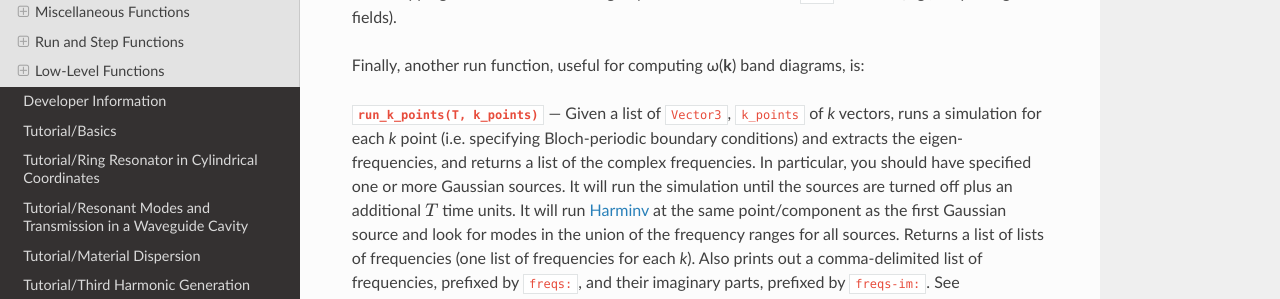
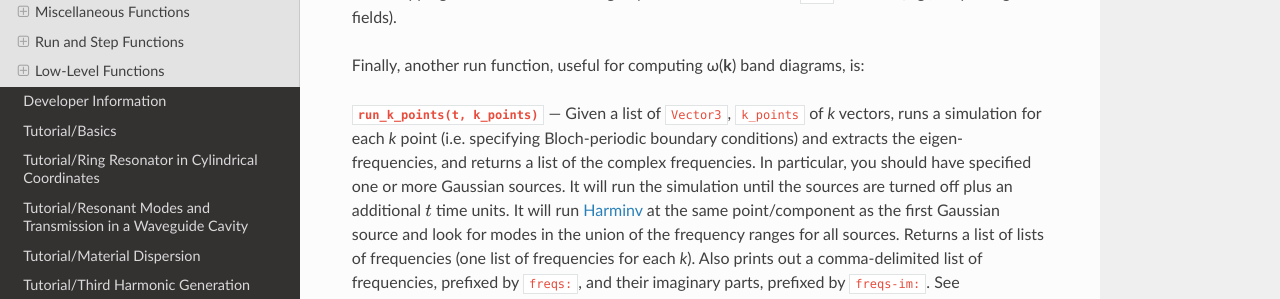
Before and after one commit to NanoComp/meep, an MkDocs documentation site: the page built from doc/docs/Python_User_Interface.md, in a window 1280 px wide and 900 px high, scrolled down 48055 px. Shown: the part 152-451 px from the top of the window. Built offline with MkDocs 1.6.1, drawn with Linux system fonts in a browser that asks for light colours; nearby versions of some CDN libraries; formulas are drawn with MathJax 3; old or Windows-style settings are respelled for this version of MkDocs.

Commit message:
fix minor typo

```diff
--- a/doc/docs/Python_User_Interface.md
+++ b/doc/docs/Python_User_Interface.md
@@ -1554,9 +1554,9 @@ Return a `condition` function, suitable for passing to `until`. Instead of termi
 
 Finally, another run function, useful for computing ω(**k**) band diagrams, is:
 
-**`run_k_points(T, k_points)`**
-—
-Given a list of `Vector3`, `k_points` of *k* vectors, runs a simulation for each *k* point (i.e. specifying Bloch-periodic boundary conditions) and extracts the eigen-frequencies, and returns a list of the complex frequencies. In particular, you should have specified one or more Gaussian sources. It will run the simulation until the sources are turned off plus an additional $T$ time units. It will run [Harminv](#harminv) at the same point/component as the first Gaussian source and look for modes in the union of the frequency ranges for all sources. Returns a list of lists of frequencies (one list of frequencies for each *k*). Also prints out a comma-delimited list of frequencies, prefixed by `freqs:`, and their imaginary parts, prefixed by `freqs-im:`. See [Tutorial/Resonant Modes and Transmission in a Waveguide Cavity](Python_Tutorials/Resonant_Modes_and_Transmission_in_a_Waveguide_Cavity.md).
+**`run_k_points(t, k_points)`**
+—
+Given a list of `Vector3`, `k_points` of *k* vectors, runs a simulation for each *k* point (i.e. specifying Bloch-periodic boundary conditions) and extracts the eigen-frequencies, and returns a list of the complex frequencies. In particular, you should have specified one or more Gaussian sources. It will run the simulation until the sources are turned off plus an additional $t$ time units. It will run [Harminv](#harminv) at the same point/component as the first Gaussian source and look for modes in the union of the frequency ranges for all sources. Returns a list of lists of frequencies (one list of frequencies for each *k*). Also prints out a comma-delimited list of frequencies, prefixed by `freqs:`, and their imaginary parts, prefixed by `freqs-im:`. See [Tutorial/Resonant Modes and Transmission in a Waveguide Cavity](Python_Tutorials/Resonant_Modes_and_Transmission_in_a_Waveguide_Cavity.md).
 
 **`run_k_point(t, k_point)`**
 —
```
